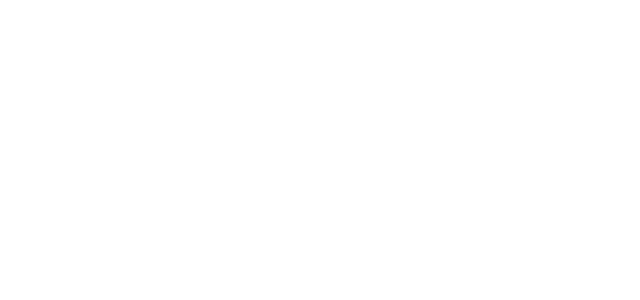
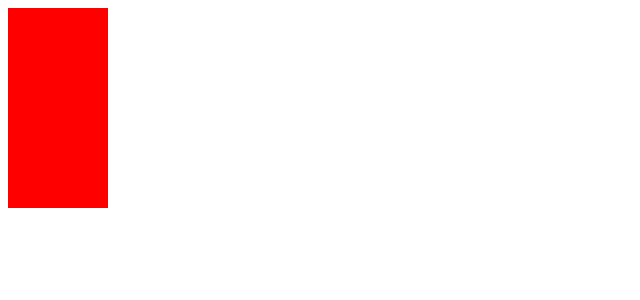
Before and after one commit to ChoreHu/IFE2019, a Vue app: page /#/second3 in a window 1280 px wide. Shown: the top 300 px of the page, without its empty margins (0-640 px from the left). Built offline with nearby package versions, Linux system fonts and the light colour scheme.

Commit message:
commit2.3

```diff
--- a/src/components/second2.vue
+++ b/src/components/second2.vue
@@ -7,8 +7,15 @@
         <el-form-item label="姓名" :label-width="formLabelWidth">
             <el-input v-model="form.name" auto-complete="off"></el-input>
         </el-form-item>
+        <!-- <el-form-item label="审核状态" :label-width="formLabelWidth">
+            <el-input v-model="form.status" auto-complete="off"></el-input>
+        </el-form-item> -->
         <el-form-item label="审核状态" :label-width="formLabelWidth">
-            <el-input v-model="form.status" auto-complete="off"></el-input>
+            <el-select v-model="form.status" placeholder="请选择审核状态">
+                <el-option label="待审核" value="0"></el-option>
+                <el-option label="合格" value="1"></el-option>
+                <el-option label="不合格" value="2"></el-option>
+            </el-select>
         </el-form-item>
     </el-form>
     <div slot="footer" class="dialog-footer">
@@ -25,8 +32,10 @@
         </tr>
         <tr :key="item.id" v-for='item in list'>
             <td>{{ item.name }}</td>
-            <td>{{ item.status }}</td>
-            <td v-if="item.status === '审核状态'">
+            <td v-if="item.status === '0'">待审核</td>
+            <td v-else-if="item.status === '1'">合格</td>
+            <td v-else-if="item.status === '2'">不合格</td>
+            <td v-if="item.status === '0'">
                 <button>删除</button>
             </td>
             <td v-else>
@@ -45,7 +54,7 @@
       list: [{
         id: 0,
         name: '张三',
-        status: '审核状态'
+        status: '0'
       }],
       dialogFormVisible: false,
       formLabelWidth: '120px',
--- /dev/null
+++ b/src/components/second3.vue
@@ -0,0 +1,54 @@
+<template>
+    <div>
+        <div id="block" v-bind:style="[isActive ? changeStyle : defaultStyle]" @click="changeColor"></div>
+        <div id="block2" :class="[isClass ? changeClass : defaultClass]" @click="changeClazz"></div>
+    </div>
+</template>
+<style>
+    .default-class {
+        background: red;
+        width: 100px;
+        height: 100px;
+    }
+    .change-class {
+        background: blue;
+        width: 100px;
+        height: 100px;
+    }
+</style>
+
+<script>
+// let block = document.getElementById('block')
+// block.addEventListener('click', function () {
+//   block.style = 'background:blue;width:100px;height:100px;'
+// })
+export default {
+  name: 'second-3',
+  data: function () {
+    return {
+      isActive: false,
+      isClass: false,
+      defaultClass: 'default-class',
+      changeClass: 'change-class',
+      defaultStyle: {
+        background: 'red',
+        width: '100px',
+        height: '100px'
+      },
+      changeStyle: {
+        background: 'blue',
+        width: '100px',
+        height: '100px'
+      }
+    }
+  },
+  methods: {
+    changeColor () {
+      this.isActive = !this.isActive
+    },
+    changeClazz () {
+      this.isClass = !this.isClass
+    }
+  }
+}
+</script>
--- a/src/router/index.js
+++ b/src/router/index.js
@@ -7,6 +7,7 @@
 import test2 from '@/components/test2'
 import test3 from '@/components/test3'
 import second2 from '@/components/second2'
+import second3 from '@/components/second3'
 
 Vue.use(Router)
 Vue.use(ElementUI)
@@ -37,6 +38,11 @@
       path: '/second2',
       name: 'second2',
       component: second2
+    },
+    {
+      path: '/second3',
+      name: 'second3',
+      component: second3
     }
   ]
 })
```
